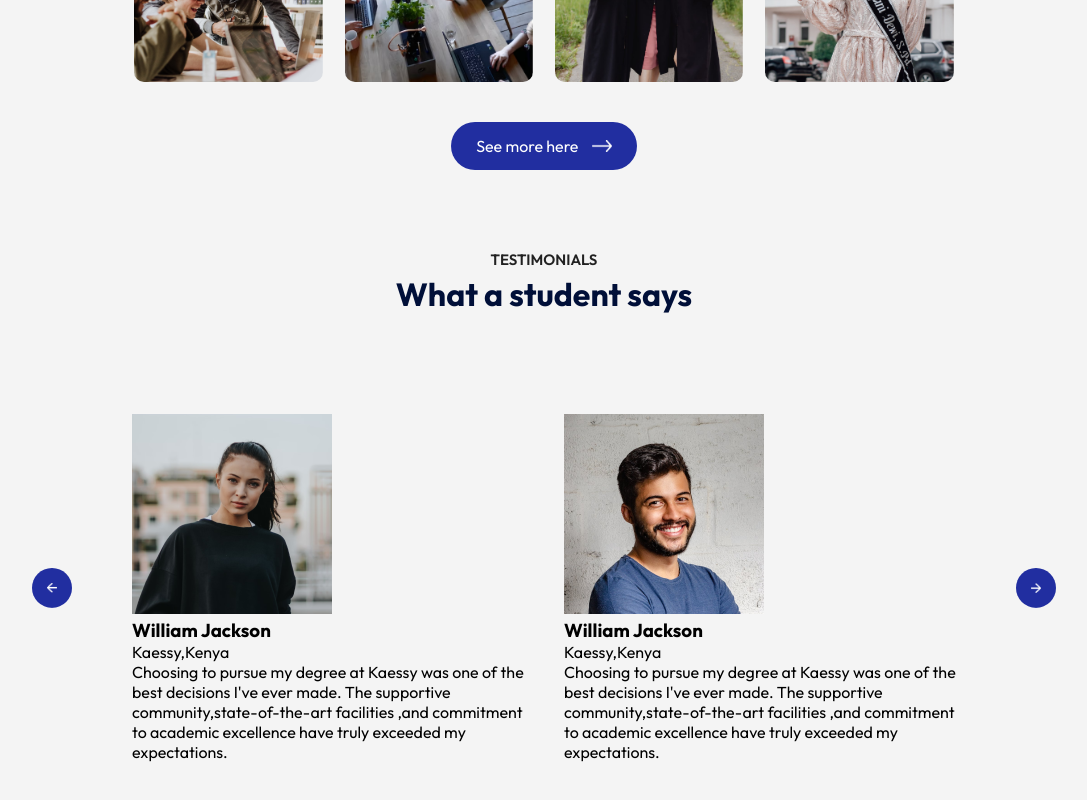
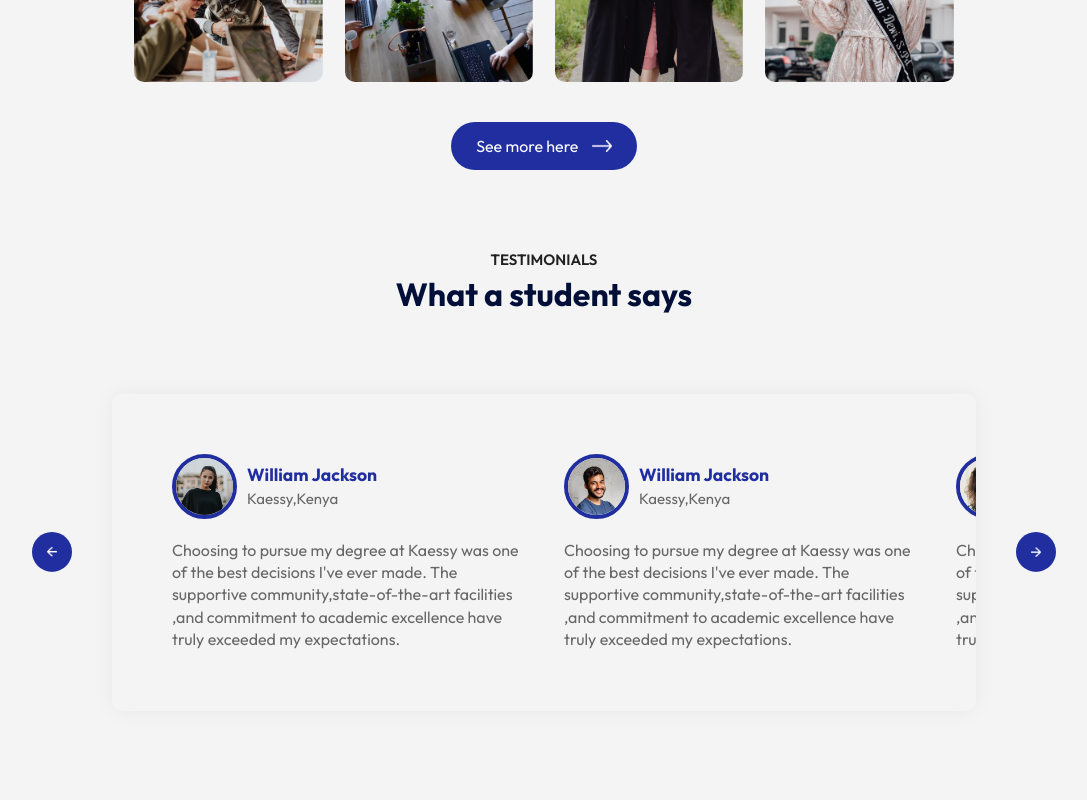
Before and after one commit to Kabzjose/react-kaessy, a React (Vite) app: page / in a window 1280 px wide. Shown: the part 2214-3014 px from the top of the page, without its empty margins (96-1183 px from the left). Built offline with nearby package versions, Linux system fonts and the light colour scheme.

Commit message:
Completed Testimonials

```diff
--- a/src/components/Testimonials/Testimonials.css
+++ b/src/components/Testimonials/Testimonials.css
@@ -32,3 +32,25 @@
     width: 50%;
     padding: 20px;
 }
+.slider{
+    box-shadow: 0 0 20px rgba(0,0,0,0.05);
+    padding: 40px;
+    border-radius: 10px;
+    color: #676767;
+    line-height: 1.4;
+}
+.slide img{
+    width: 65px;
+    border-radius: 50px;
+    margin-right: 10px;
+    border: 4px solid #212ea0;
+}
+.user-info{
+    display: flex;
+    align-items: center;
+    margin-bottom: 20px;
+    font-size: 15px;
+}
+.user-info h3{
+    color: #212ea0;
+}
--- a/src/components/Testimonials/Testimonials.jsx
+++ b/src/components/Testimonials/Testimonials.jsx
@@ -1,4 +1,4 @@
-import React from 'react'
+import React, { useRef } from 'react'
 import './Testimonials.css'
 import next_icon from '../../assets/next-icon.png'
 import back_icon from '../../assets/back-icon.png'
@@ -7,12 +7,27 @@ import user_2 from '../../assets/user-2.png'
 import user_3 from '../../assets/user-3.png'
 import user_4 from '../../assets/user-4.png'
 const Testimonials = () => {
+    const slider =useRef();
+    let tx =0
+    const slideForward=()=>{
+     if (tx > -50){
+        tx -=20;
+        slider.current.style.transform=`translateX(${tx}%)`;
+     }
+    }
+    const slideBackward=()=>{
+        if (tx < 0){
+        tx +=25;
+        slider.current.style.transform=`translateX(${tx}%)`;
+     }
+    }
+
   return (
     <div className='testimonials'>
-      <img src={next_icon} alt='' className='next-btn' />
-       <img src={back_icon} alt='' className='back-btn' />
+      <img src={next_icon} alt='' className='next-btn' onClick={slideForward} />
+       <img src={back_icon} alt='' className='back-btn' onClick={slideBackward} />
        <div className="slider">
-        <ul>
+        <ul ref={slider}>
             <li>
                 <div className="slide">
                     <div className="user-info">
```
